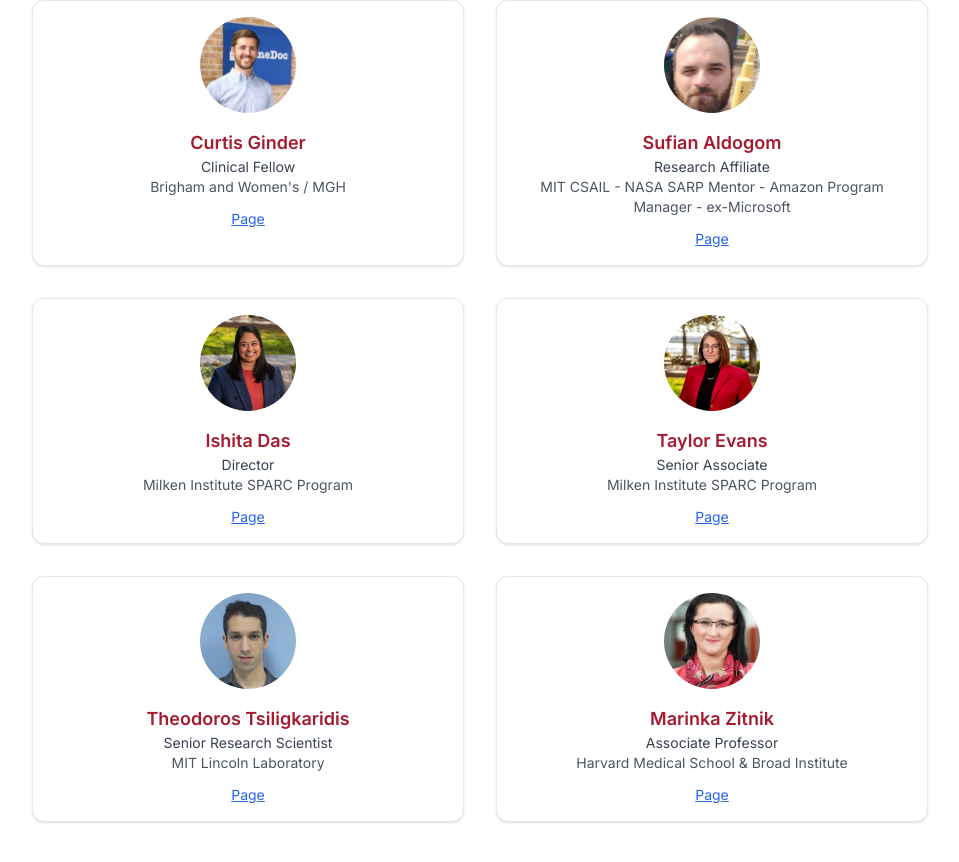
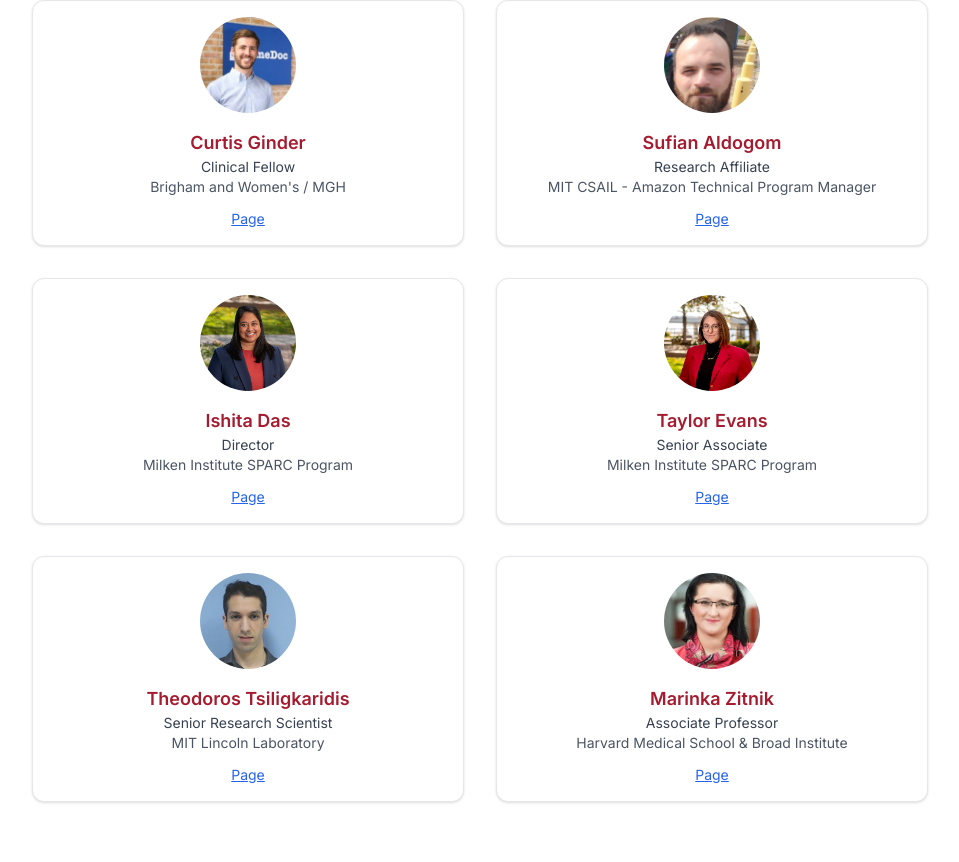
Before and after one commit to mims-harvard/CUREBench, a React (Vite) app: page /organizers in a window 1280 px wide. Shown: the part 809-1671 px from the top of the page, without its empty margins (160-1119 px from the left). Built offline with nearby package versions, Linux system fonts and the light colour scheme.

Commit message:
Update Organizers.jsx

```diff
--- a/src/pages/Organizers.jsx
+++ b/src/pages/Organizers.jsx
@@ -57,7 +57,7 @@ const technicalOrganizers = [
 	{
 		name: "Sufian Aldogom",
 		title: "Research Affiliate",
-		affiliation: "MIT CSAIL - NASA SARP Mentor - Amazon Program Manager - ex-Microsoft",
+		affiliation: "MIT CSAIL - Amazon Technical Program Manager",
 		img: "people/sufian.jpg",
 		links: {
 			page: "https://www.csail.mit.edu/person/sufian-aldogom",
```
